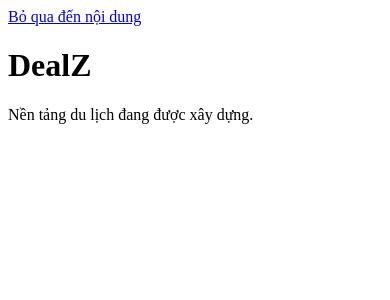
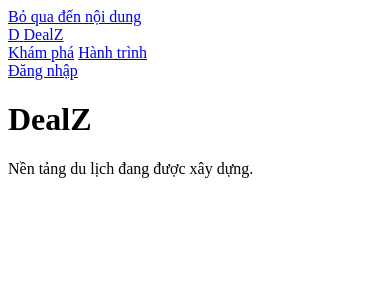
Before and after one commit to hieudinh0608forwork-hash/dealz-v2, a WordPress theme: template wp-content/themes/dealz-theme/index.php in a window 390 px wide. Shown: the top 300 px of the page. Run offline with PHP 8.4 and a stand-in for WordPress, Linux system fonts and the light colour scheme; the site name, menu and one post (Sample post) are stand-ins, and other content is empty.

Commit message:
feat: add responsive DealZ site header

```diff
--- a/wp-content/themes/dealz-theme/header.php
+++ b/wp-content/themes/dealz-theme/header.php
@@ -17,4 +17,23 @@ if ( ! defined( 'ABSPATH' ) ) {
 </head>
 <body <?php body_class(); ?>>
 <?php wp_body_open(); ?>
-<a class="screen-reader-text" href="#primary"><?php esc_html_e( 'Bỏ qua đến nội dung', 'dealz-theme' ); ?></a>
+<a class="skip-link" href="#primary"><?php esc_html_e( 'Bỏ qua đến nội dung', 'dealz-theme' ); ?></a>
+<header class="site-header">
+	<div class="site-header__inner">
+		<a class="brand" href="<?php echo esc_url( home_url( '/' ) ); ?>" aria-label="<?php esc_attr_e( 'DealZ – Trang chủ', 'dealz-theme' ); ?>">
+			<span class="brand__mark" aria-hidden="true">D</span>
+			<span>DealZ</span>
+		</a>
+		<nav class="desktop-nav" aria-label="<?php esc_attr_e( 'Điều hướng chính', 'dealz-theme' ); ?>">
+			<a href="#explore"><?php esc_html_e( 'Khám phá', 'dealz-theme' ); ?></a>
+			<a href="#trips"><?php esc_html_e( 'Hành trình', 'dealz-theme' ); ?></a>
+		</nav>
+		<div class="site-header__account">
+			<?php if ( is_user_logged_in() ) : ?>
+				<a class="account-link" href="<?php echo esc_url( admin_url( 'profile.php' ) ); ?>"><?php esc_html_e( 'Tài khoản', 'dealz-theme' ); ?></a>
+			<?php else : ?>
+				<a class="account-link" href="<?php echo esc_url( wp_login_url( home_url( '/' ) ) ); ?>"><?php esc_html_e( 'Đăng nhập', 'dealz-theme' ); ?></a>
+			<?php endif; ?>
+		</div>
+	</div>
+</header>
```
